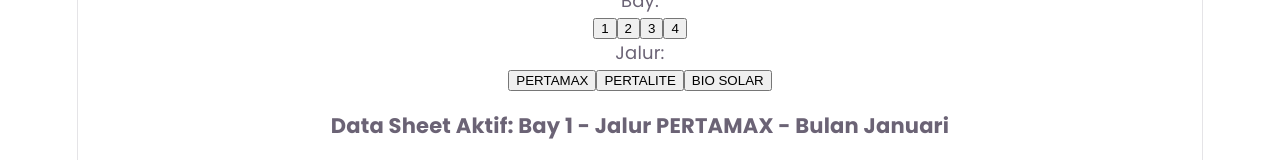
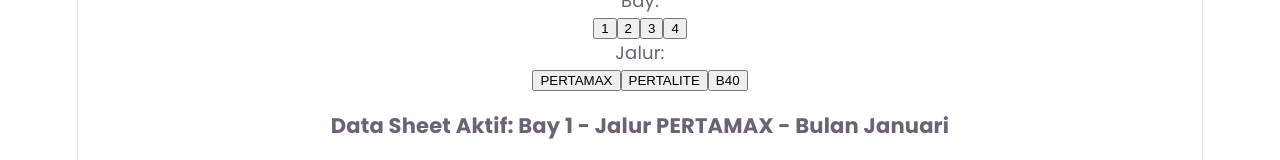
Before and after one commit to reynaaldii/monitoring-filtrasi, a React (Vite) app: page / in a window 1280 px wide. Shown: the part 383-543 px from the top of the page. Built offline with nearby package versions, Linux system fonts and the light colour scheme; no server answers.

Commit message:
edit jarak

```diff
--- a/src/App.jsx
+++ b/src/App.jsx
@@ -3,7 +3,7 @@
 
 export default function App() {
   const bays = ['1', '2', '3', '4'];
-  const jalurs = ['PERTAMAX', 'PERTALITE', 'BIO SOLAR'];
+  const jalurs = ['PERTAMAX', 'PERTALITE', 'B40'];
   const bulanList = ['Januari', 'Februari', 'Maret', 'April', 'Mei', 'Juni', 'Juli', 'Agustus', 'September', 'Oktober', 'November', 'Desember'];
 
   const [selectedBay, setSelectedBay] = useState('1');
@@ -315,7 +315,8 @@
                <Clock className="text-blue-600 shrink-0 mt-0.5" size={24} />
                <div>
                   <h4 className="font-bold text-blue-900 text-sm md:text-base">Siklus Cleaning</h4>
-                  <p className="text-xs md:text-sm text-blue-800 mt-1 md:mt-1 leading-relaxed">Pemantauan mingguan memastikan filter dibersihkan tepat waktu sebelum mencapai status "Clogging" (Kritis) yang dapat menghentikan aliran operasi (flowrate drop).</p>
+                  {/* Margin atas (mt) diperbesar di sini */}
+                  <p className="text-xs md:text-sm text-blue-800 mt-2 md:mt-3 leading-relaxed">Pemantauan mingguan memastikan filter dibersihkan tepat waktu sebelum mencapai status "Clogging" (Kritis) yang dapat menghentikan aliran operasi (flowrate drop).</p>
                </div>
              </div>
 
@@ -323,7 +324,8 @@
                <AlertCircle className="text-amber-600 shrink-0 mt-0.5" size={24} />
                <div>
                   <h4 className="font-bold text-amber-900 text-sm md:text-base">Peringatan ΔP (Pressure Drop)</h4>
-                  <p className="text-xs md:text-sm text-amber-800 mt-1 md:mt-1.5 leading-relaxed">Jika ΔP meningkat tajam meskipun flowrate stabil atau menurun, segera ubah status ke <strong className="text-red-600">Warning</strong> dan siapkan jadwal pembersihan.</p>
+                  {/* Margin atas (mt) diperbesar di sini */}
+                  <p className="text-xs md:text-sm text-amber-800 mt-2 md:mt-3 leading-relaxed">Jika ΔP meningkat tajam meskipun flowrate stabil atau menurun, segera ubah status ke <strong className="text-red-600">Warning</strong> dan siapkan jadwal pembersihan.</p>
                </div>
              </div>
           </div>
```
